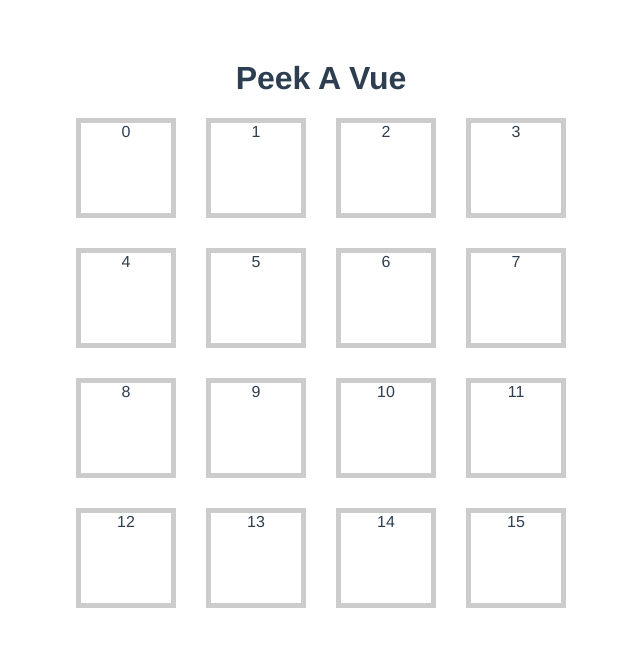
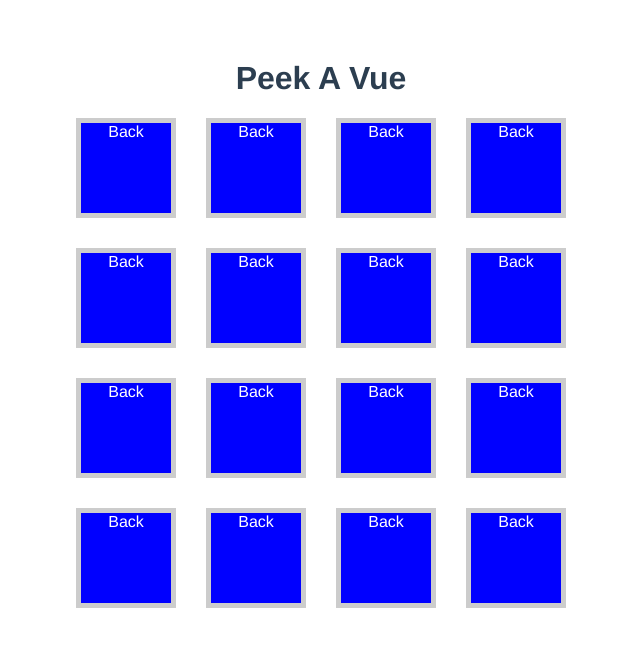
Before and after one commit to hiroto0222/vue-card-match, a Vue app: page / in a window 1280 px wide. Shown: the top 646 px of the page, without its empty margins (319-959 px from the left). Built offline with nearby package versions, Linux system fonts and the light colour scheme.

Commit message:
feat: card has front and back and can be flipped

```diff
--- a/src/App.vue
+++ b/src/App.vue
@@ -1,11 +1,19 @@
 <template>
   <h1>Peek A Vue</h1>
   <section class="game-board">
-    <Card v-for="(card, idx) in cardList" :value="card" :key="`card-${idx}`" />
+    <Card
+      v-for="(card, idx) in cardList"
+      :value="card.value"
+      :visible="card.visible"
+      :position="card.position"
+      :key="`card-${idx}`"
+      @select-card="flipCard"
+    />
   </section>
 </template>
 
 <script>
+import { ref } from "vue";
 import Card from "./components/Card.vue";
 
 export default {
@@ -14,15 +22,25 @@
     Card,
   },
   setup() {
-    const cardList = [];
+    const cardList = ref([]);
+
     for (let i = 0; i < 16; i++) {
-      cardList.push(i)
+      cardList.value.push({
+        value: i,
+        visible: false,
+        position: i,
+      });
     }
 
+    const flipCard = (payload) => {
+      cardList.value[payload.position].visible = true;
+    };
+
     return {
-      cardList
-    }
-  }
+      cardList,
+      flipCard,
+    };
+  },
 };
 </script>
 
@@ -36,10 +54,6 @@
   margin-top: 60px;
 }
 
-.card {
-  border: 5px solid #ccc;
-}
-
 .game-board {
   display: grid;
   grid-template-columns: 100px 100px 100px 100px;
--- a/src/components/Card.vue
+++ b/src/components/Card.vue
@@ -1,18 +1,61 @@
 <template>
-  <div class="card">
-    {{ value }}
+  <div class="card" @click="selectCard">
+    <div v-if="visible" class="card-face is-front">
+      {{ value }}
+    </div>
+    <div v-else class="card-face is-back">Back</div>
   </div>
 </template>
 
 <script>
 export default {
   props: {
+    position: {
+      type: Number,
+      required: true,
+    },
     value: {
       type: Number,
       required: true,
     },
+    visible: {
+      type: Boolean,
+      default: false,
+    },
+  },
+  setup(props, context) {
+    const selectCard = () => {
+      context.emit("select-card", {
+        position: props.position,
+      });
+    };
+
+    return {
+      selectCard,
+    };
   },
 };
 </script>
 
-<style></style>
+<style>
+.card {
+  border: 5px solid #ccc;
+  position: relative;
+}
+
+.card-face {
+  width: 100%;
+  height: 100%;
+  position: absolute;
+}
+
+.card-face.is-front {
+  background-color: red;
+  color: white;
+}
+
+.card-face.is-back {
+  background-color: blue;
+  color: white;
+}
+</style>
```
